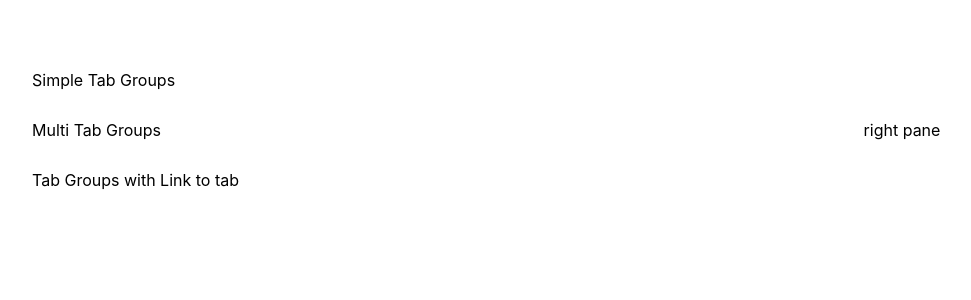
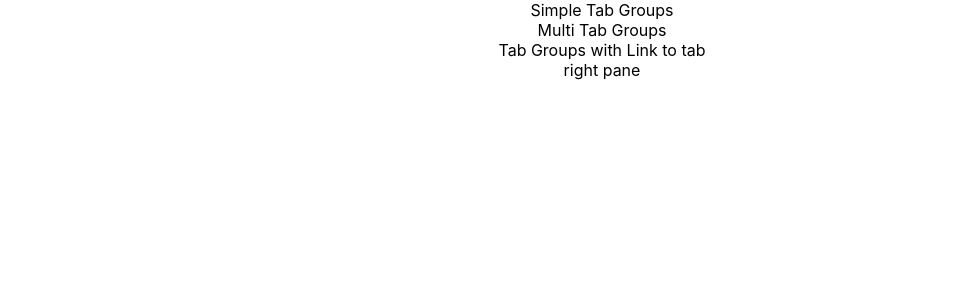
Before and after one commit to huonglt/tabs-app, a React (Create React App) app: page / in a window 1280 px wide. Shown: the top 300 px of the page, without its empty margins (38-1009 px from the left). Built offline with nearby package versions, Linux system fonts and the light colour scheme.

Commit message:
move some css class to App.css for the main page

```diff
--- a/src/components/tabs/tabs.css
+++ b/src/components/tabs/tabs.css
@@ -1,24 +1,3 @@
-.appContainer {
-  display: flex;
-  justify-content: center;
-  align-items: center;
-  padding: 40px;
-}
-
-.leftPane {
-  flex: 1;
-  text-align: left;
-}
-
-.rightPane {
-  flex: 1;
-}
-
-.leftPane div {
-  margin: 30px;
-  cursor: pointer;
-}
-
 .tabsGroup {
   overflow: visible;
   display: flex;
```
